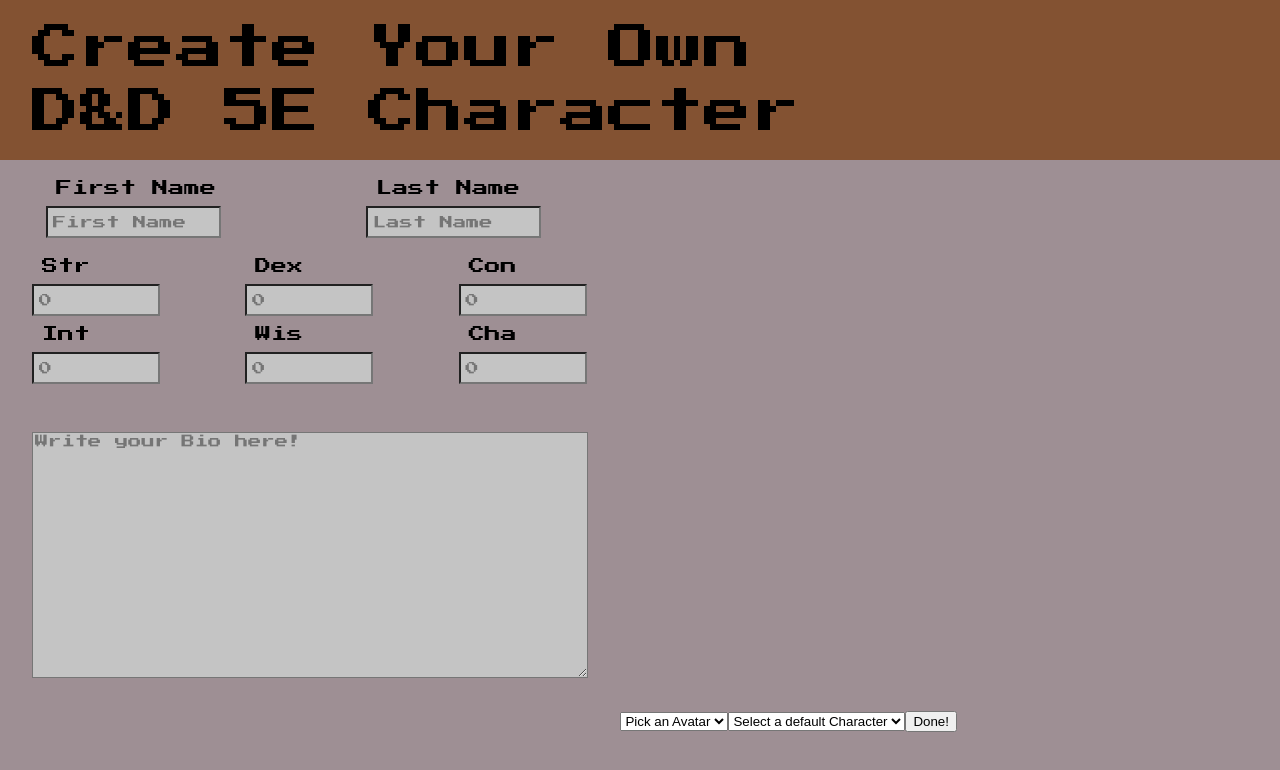
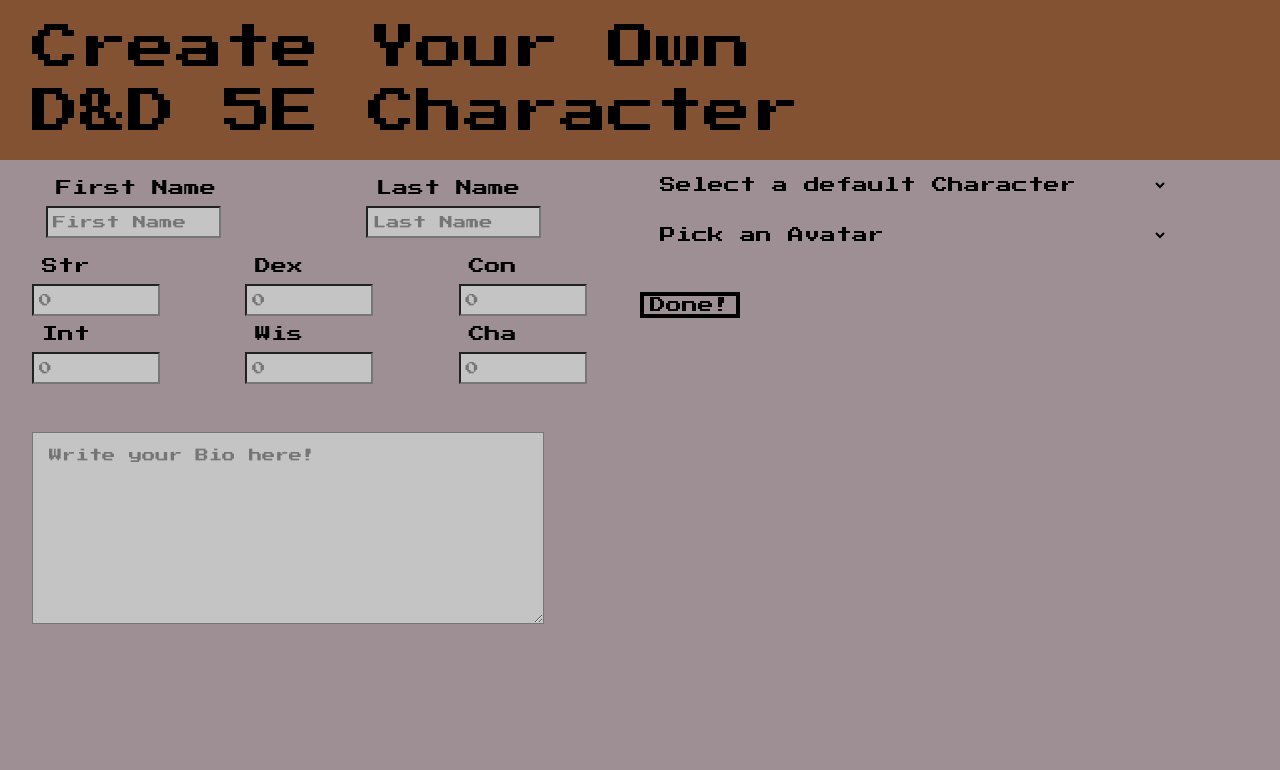
Before and after one commit to Ovorp/DnD-Character-Creator, a React (Create React App) app: page / in a window 1280 px wide. Shown: the top 770 px of the page. Built offline with nearby package versions, Linux system fonts and the light colour scheme; no server answers.

Commit message:
finished the style for the creation page

```diff
--- a/src/components/Creation.js
+++ b/src/components/Creation.js
@@ -136,6 +136,8 @@
     return (
       <div className="creation">
         <Header header={`Create Your Own D&D 5E Character`} />
+        <section className="creation-container">
+          <article className="article1">
             <div className="names">
               <NameInput
                 name="firstName"
@@ -169,7 +171,9 @@
               onChange={this.handleUpdateUserInput}
               placeholder="Write your Bio here!"
             />
-
+          </article>
+          <article className="article2">
+            <DefaultChar handleDefaultChar={this.handleDefaultChar} />
             <Avatar
               name="avatar"
               handleUpdateUserInput={this.handleUpdateUserInput}
@@ -181,7 +185,7 @@
                 className="avatar-creation"
               />
             ) : null}
-        <DefaultChar handleDefaultChar={this.handleDefaultChar} />
+
             <button
               className="doneBTN"
               onClick={() => {
@@ -191,7 +195,8 @@
             >
               Done!
             </button>
-        {this.props.showShop ? <p>scroll Down</p> : null}
+          </article>
+        </section>
       </div>
     );
   }
--- a/src/components/Creation/Avatar.js
+++ b/src/components/Creation/Avatar.js
@@ -2,7 +2,11 @@
 
 export default function Avatar(props) {
   return (
-    <select name="avatar" onChange={props.handleUpdateUserInput}>
+    <select
+      name="avatar"
+      className="avatar"
+      onChange={props.handleUpdateUserInput}
+    >
       <option value="">Pick an Avatar</option>
       <option value="https://db4sgowjqfwig.cloudfront.net/campaigns/178338/assets/813777/Tortle.png?1514853655">
         Avatar 1
--- a/src/components/Creation/DefaultChar.js
+++ b/src/components/Creation/DefaultChar.js
@@ -26,6 +26,7 @@
   render() {
     return (
       <select
+        className="default"
         onChange={(e) => {
           if (e.target.value !== 'false') {
             this.props.handleDefaultChar(this.state.charSheets[e.target.value]);
--- a/src/css/creation.css
+++ b/src/css/creation.css
@@ -1,15 +1,29 @@
 .creation {
   height: 100vh;
   width: 100vw;
+  position: relative;
 }
 
-.avatar-creation {
-  height: 100px;
-  width: 100px;
+.creation-container {
+  width: 100%;
+  height: 80%;
+  display: flex;
+  flex-direction: row;
+}
+
+.article1 {
+  width: 100%;
+}
+
+.article2 {
+  width: 100%;
+
+  display: flex;
+  flex-direction: column;
 }
 
 .names {
-  width: 50%;
+  width: 100%;
   display: flex;
   justify-content: space-around;
   margin: 10px 0;
@@ -17,16 +31,52 @@
 }
 
 .numbers {
-  width: 50%;
+  width: 100%;
   padding-left: 2rem;
   display: grid;
   grid-template-columns: 1fr 1fr 1fr;
 }
 
 textarea {
-  width: 43%;
+  box-sizing: border-box;
+  width: 80%;
   height: 30%;
   font-family: var(--font);
   background-color: var(--grey);
   margin: 3rem 2rem;
+  padding: 1rem;
 }
+
+select {
+  background-color: transparent;
+  border: none;
+  font-family: inherit;
+  font-size: inherit;
+  cursor: inherit;
+  line-height: inherit;
+  margin: 1rem;
+}
+
+.default {
+  width: 80%;
+}
+
+.avatar {
+  width: 80%;
+}
+
+.avatar-creation {
+  height: 50%;
+  width: 50%;
+  /* margin: auto; */
+  border: 6px solid black;
+}
+
+button {
+  margin: 2rem 0;
+  width: fit-content;
+  background-color: transparent;
+  border: 4px black solid;
+  font-family: inherit;
+  font-size: inherit;
+}
--- a/src/css/header.css
+++ b/src/css/header.css
@@ -10,5 +10,5 @@
   width: 60%;
   padding-left: 2rem;
   line-height: 4rem;
-  font-size: 3rem;
+  font-size: 3em;
 }
```
Lines whose indentation alone changed are shown as unchanged.
